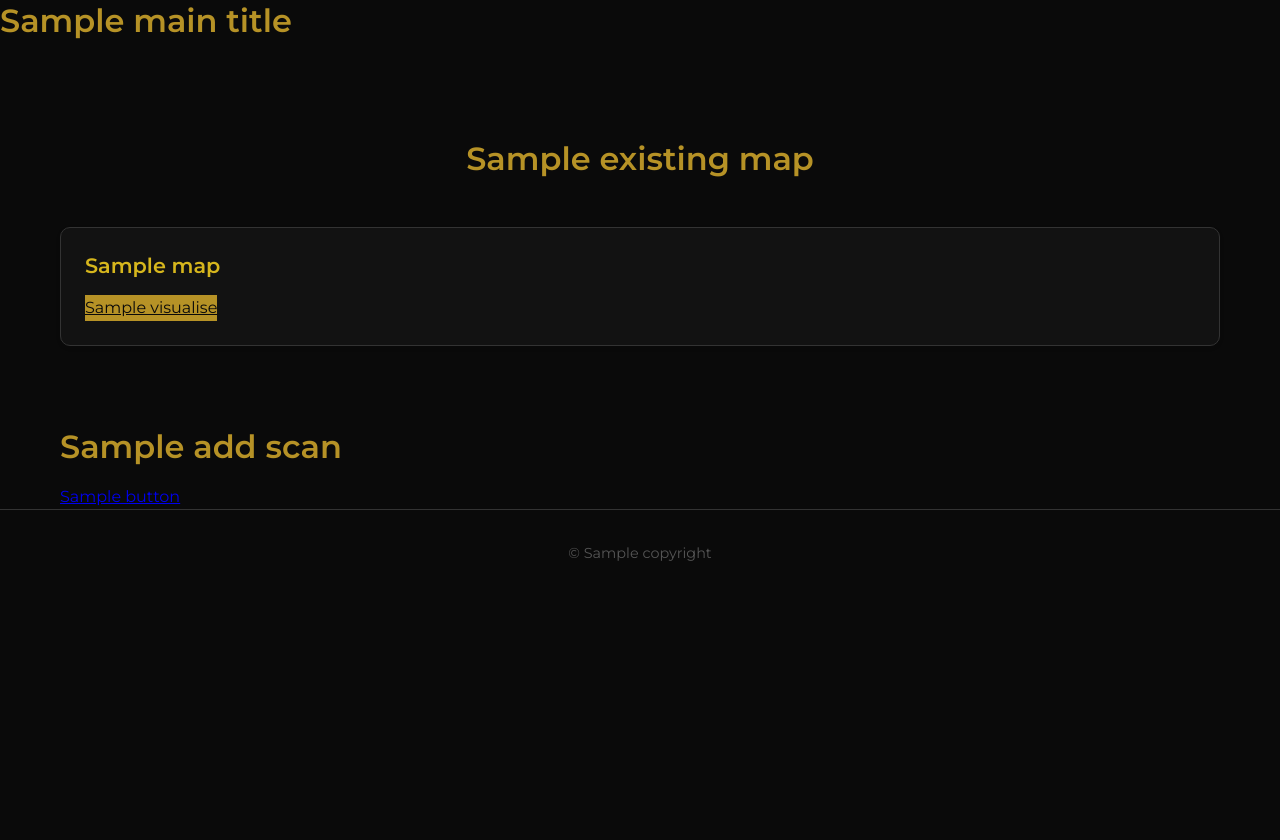
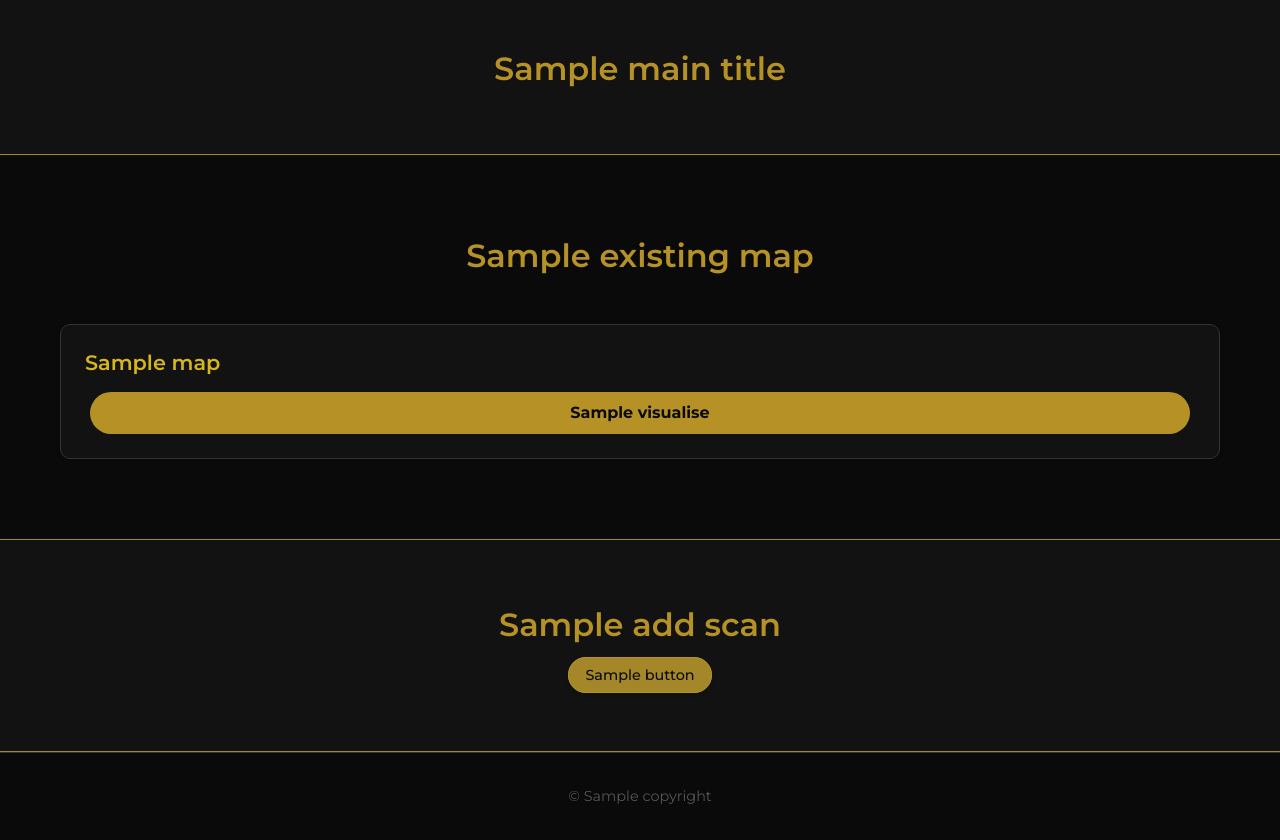
Before and after one commit to Mowsoon/heatmaps_Windows, a FastAPI app: template templates/maps.html in a window 1280 px wide. Shown: the part 181-1021 px from the top of the page. Before the commit the page ends 742 px from the top, so only its background shows below. Run offline with FastAPI, Linux system fonts and the light colour scheme; the template is opened without the code that fills it: most values are stand-ins (such as "Sample title", 1, 10 or a date in 2020).

Commit message:
making the css for the template

```diff
--- /dev/null
+++ b/static/maps.css
@@ -0,0 +1,49 @@
+/* Maps Page Styles */
+
+/* Main title section */
+.maps-main-title {
+    background-color: var(--color-dark);
+    padding: 3rem 1rem;
+    text-align: center;
+    border-bottom: 1px solid var(--color-gold-dark);
+}
+
+.maps-main-title h2 {
+    color: var(--color-gold);
+    font-size: 2rem;
+    margin-bottom: 1rem;
+}
+
+.add-scan {
+    background-color: var(--color-dark);
+    padding: 4rem;
+    text-align: center;
+    border-top: 1px solid var(--color-gold-dark);
+    border-bottom: 1px solid var(--color-gold-dark);
+}
+
+.add-scan h2 {
+    color: var(--color-gold);
+    font-size: 2rem;
+    margin-bottom: 1rem;
+}
+
+.btn-go-scan{
+    background-color: var(--color-gold-dark);
+    color: var(--color-black);
+    border: 1px solid var(--color-gold);
+    padding: 0.5rem 1rem;
+    border-radius: 30px;
+    text-decoration: none;
+    font-weight: 500;
+    font-size: 0.9rem;
+    transition: background-color var(--transition-fast), transform var(--transition-fast);
+    box-shadow: var(--shadow-sm);
+}
+
+.btn-go-scan:hover {
+    background-color: var(--color-gold);
+    color: var(--color-black);
+    transform: translateY(-2px);
+    box-shadow: var(--shadow-md);
+}
--- a/static/plans.css
+++ b/static/plans.css
@@ -40,6 +40,7 @@
     background-color: var(--color-dark);
     padding: 4rem 0;
     text-align: center;
+    border-bottom: 1px solid var(--color-gold-dark);
 }
 
 .upload_section h2 {
@@ -162,7 +163,18 @@
 
 .btn-scan {
     background-color: var(--color-gold-dark);
-    color: var(--color-black);
+    color: var(--color-dark);
+    padding: 8px 16px;
+    border-radius: 5px;
+    font-weight: bold;
+    font-size: 1em;
+    text-decoration: none;
+    flex: 1;
+    text-align: center;
+    margin: 0 5px;
+    border: none;
+    border-radius: 30px;
+    cursor: pointer;
 }
 
 .btn-scan:hover {
@@ -173,6 +185,17 @@
 .btn-visualise {
     background-color: var(--color-gold);
     color: var(--color-black);
+    padding: 8px 16px;
+    border-radius: 5px;
+    font-weight: bold;
+    font-size: 1em;
+    text-decoration: none;
+    flex: 1;
+    text-align: center;
+    margin: 0 5px;
+    border: none;
+    border-radius: 30px;
+    cursor: pointer;
 }
 
 .btn-visualise:hover {
--- a/static/scans.css
+++ b/static/scans.css
@@ -1,6 +1,6 @@
-/* Plan Page Styles */
+/* Scan Page Styles */
 
-/* Titre principal de la section de scan */
+/* Main title section */
 .scans-main-title {
     background-color: var(--color-dark);
     padding: 3rem 1rem;
```
